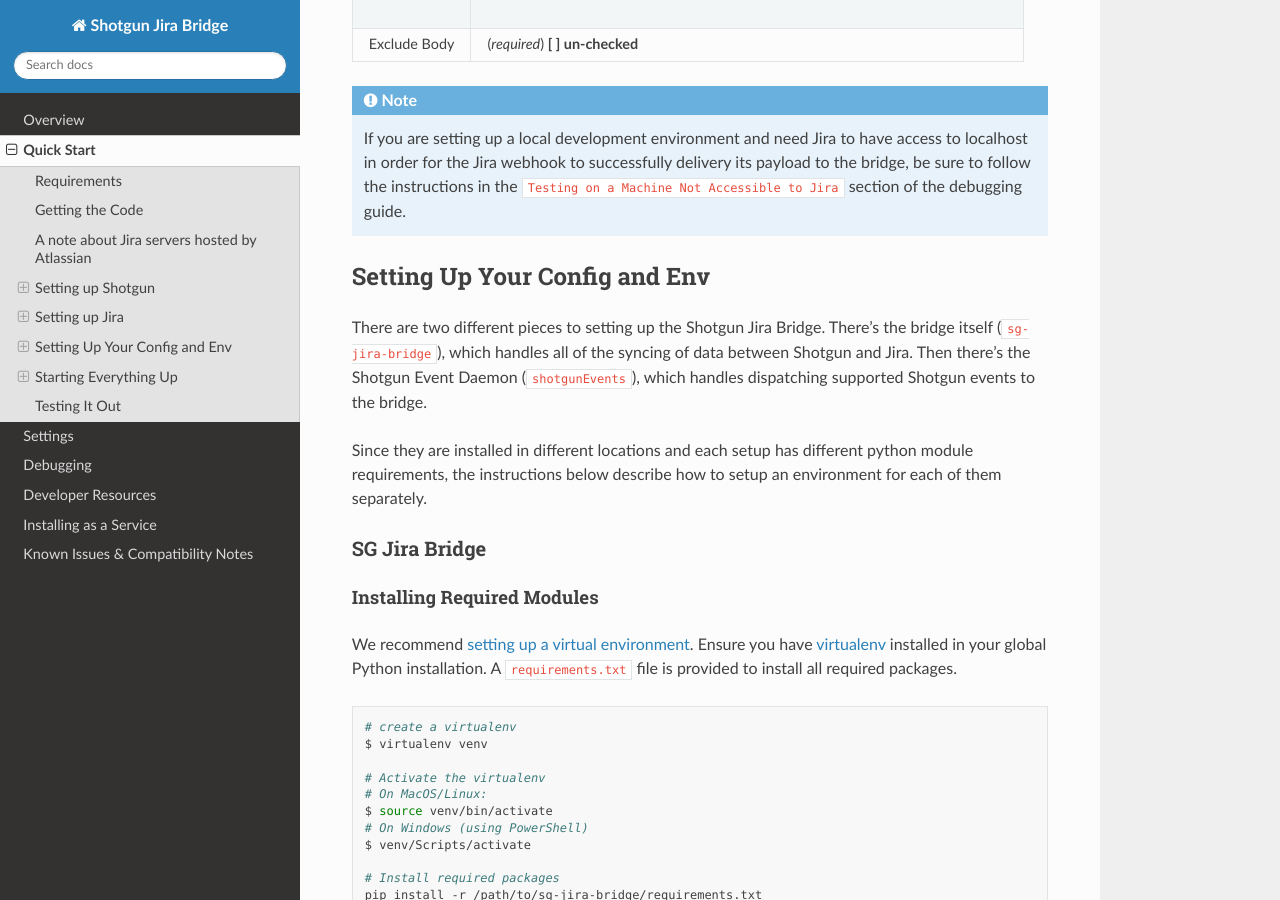
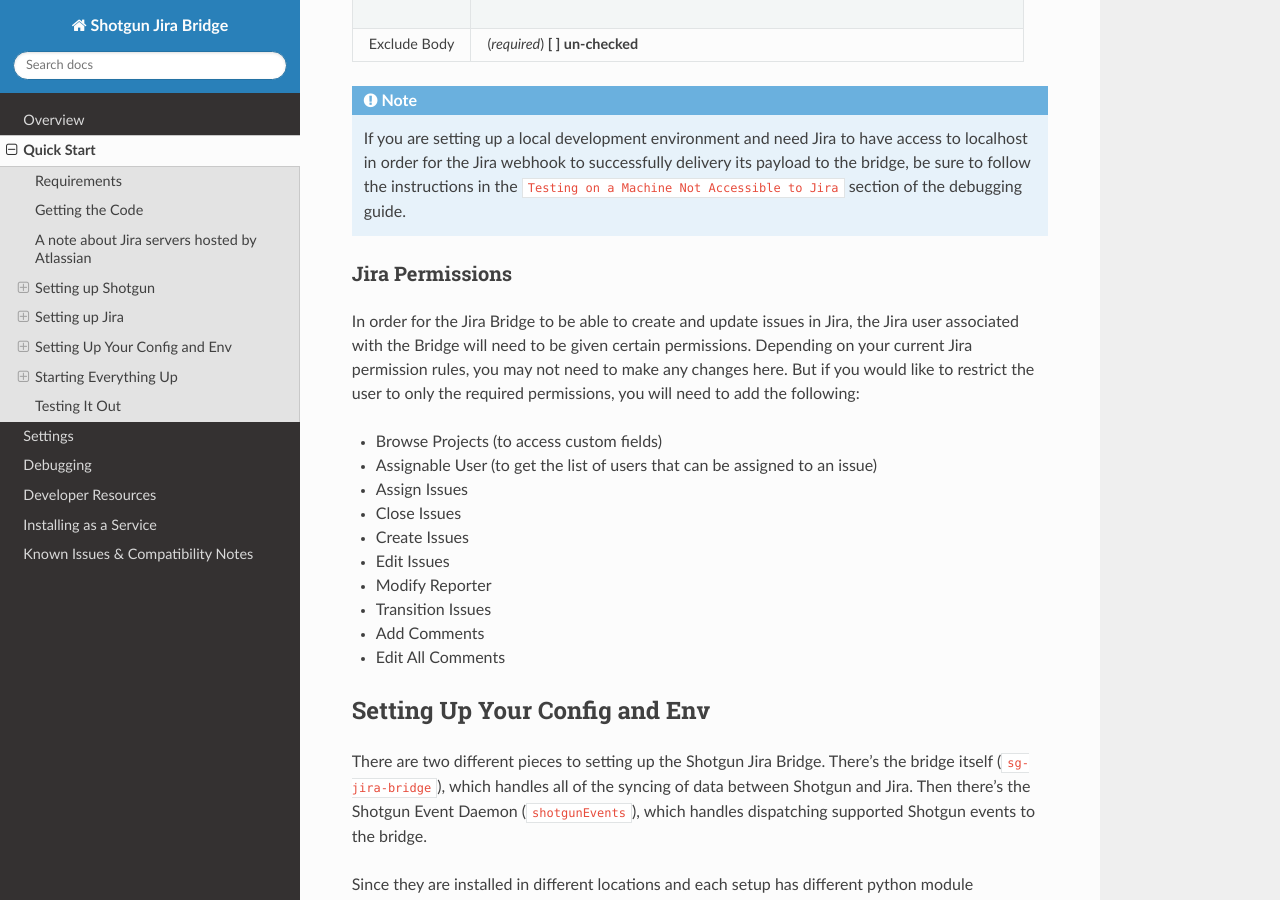
Before and after one commit to shotgunsoftware/sg-jira-bridge, a Sphinx documentation site: the page built from docs/quickstart.rst, in a window 1280 px wide and 900 px high, scrolled down 2519 px. Built offline with Sphinx 7.4.7 and the Read the Docs theme 2.0.0, drawn with Linux system fonts in a browser that asks for light colours; some of the changed text lies outside the part shown.

Commit message:
Swapped jira field table colums around. Added section about permissions

```diff
--- a/docs/quickstart.rst
+++ b/docs/quickstart.rst
@@ -131,6 +131,23 @@
     follow the instructions in the ``Testing on a Machine Not Accessible to Jira`` section of the
     debugging guide.
 
+Jira Permissions
+================
+In order for the Jira Bridge to be able to create and update issues in Jira, the Jira user associated with the Bridge
+will need to be given certain permissions. Depending on your current Jira permission rules, you may not need to make
+any changes here. But if you would like to restrict the user to only the required permissions, you will need to add
+the following:
+
+* Browse Projects (to access custom fields)
+* Assignable User (to get the list of users that can be assigned to an issue)
+* Assign Issues
+* Close Issues
+* Create Issues
+* Edit Issues
+* Modify Reporter
+* Transition Issues
+* Add Comments
+* Edit All Comments
 
 Setting Up Your Config and Env
 ******************************
```
Also changed, not shown: other parts of docs/quickstart.rst (+12 -12 lines).
